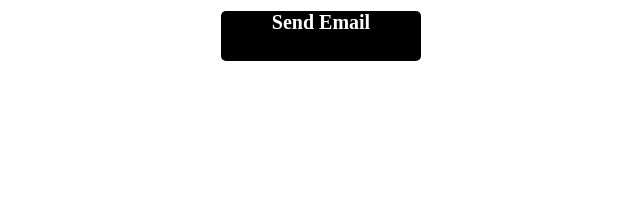
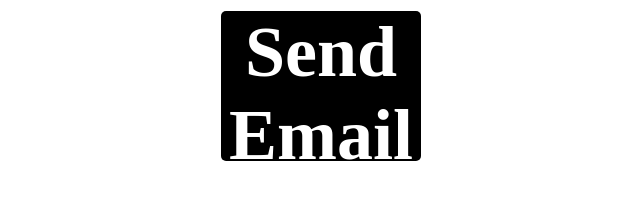
Before and after one commit to iamashwin99/gcp-kn-demo, a plain HTML site: page index.html in a window 1280 px wide. Shown: the whole page, without its empty margins (319-959 px from the left). Drawn offline with Linux system fonts and the light colour scheme.

Commit message:
make it big

```diff
--- a/index.html
+++ b/index.html
@@ -4,7 +4,7 @@
     <table style="width:100%;text-align:center;">
         <tr>
           <td>
-            <a href="mailto:quote.assist@baetu.de?subject=quote%20request&body=Dear%20Logistics%20Team%2C%0A%0AI%20want%20to%20ship%20something%0AHermannstra%C3%9Fe%2015%2C%2020095%20Hamburg%2C%20Germany%20to%0ABroadway%201%20New%20York%2C%20NY%2010001%2C%20USA%0A%0AThe%20parcel%20weighs%20only%20240kg%20and%20and%20has%20following%20volume%3A%200.3%20qm%0A%0ACould%20you%20please%20provide%20us%20with%20a%20quote%20for%20shipping%20it%20via%20Airfreight%20and%20the%20incoterm%20DPU.%0A%0AThank%20you%20very%20much%20in%20advance.%0A%0A_%0ASebastian%20Rabe%0AProduct%20Lead%20Data%20Science%20Sales%20and%20Warehousing%0AKuehne%20%2B%20Nagel%20(AG%20%26%20Co.)%20KG%0AGrosser%20Grasbrook%2011-13%0A20457%20Hamburg%0APhone%3A%20%2B49%20(0)40%2030%20333-3161%0AEmail%3A%20sebastian.rabe%40kuehne-nagel.com%0Awww.kuehne-nagel.com" style="display:inline-block;width:200px;height:50px;background-color:#000;color:#fff;text-align:center;font-size:20px;font-weight:bold;text-decoration:none;border-radius:5px;">
+            <a href="mailto:quote.assist@baetu.de?subject=quote%20request&body=Dear%20Logistics%20Team%2C%0A%0AI%20want%20to%20ship%20something%0AHermannstra%C3%9Fe%2015%2C%2020095%20Hamburg%2C%20Germany%20to%0ABroadway%201%20New%20York%2C%20NY%2010001%2C%20USA%0A%0AThe%20parcel%20weighs%20only%20240kg%20and%20and%20has%20following%20volume%3A%200.3%20qm%0A%0ACould%20you%20please%20provide%20us%20with%20a%20quote%20for%20shipping%20it%20via%20Airfreight%20and%20the%20incoterm%20DPU.%0A%0AThank%20you%20very%20much%20in%20advance.%0A%0A_%0ASebastian%20Rabe%0AProduct%20Lead%20Data%20Science%20Sales%20and%20Warehousing%0AKuehne%20%2B%20Nagel%20(AG%20%26%20Co.)%20KG%0AGrosser%20Grasbrook%2011-13%0A20457%20Hamburg%0APhone%3A%20%2B49%20(0)40%2030%20333-3161%0AEmail%3A%20sebastian.rabe%40kuehne-nagel.com%0Awww.kuehne-nagel.com" style="display:inline-block;width:200px;height:150px;background-color:#000;color:#fff;text-align:center;font-size:72px;font-weight:bold;text-decoration:none;border-radius:5px;">
               Send Email
             </a>
           </td>
```
